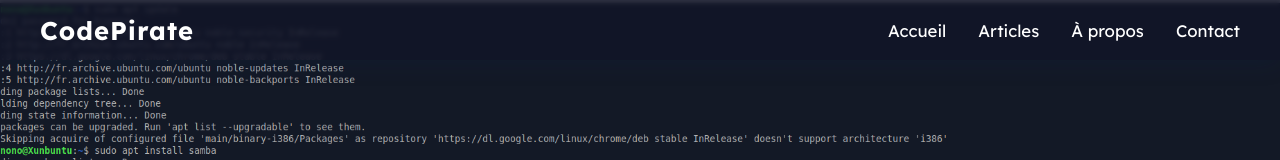
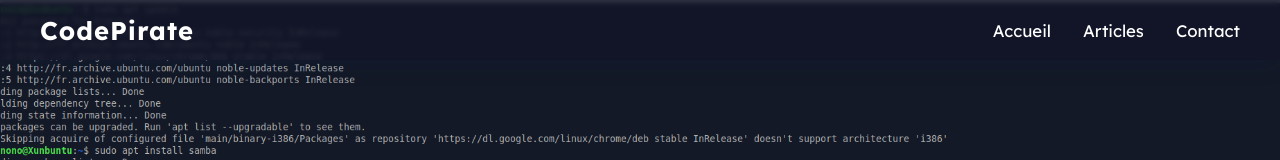
Before and after one commit to NoeDefCode/Blog-CodePirate, a plain HTML site: page article/index.html in a window 1280 px wide. Shown: the top 160 px of the page. Drawn offline with Linux system fonts and the light colour scheme; a web font is replaced by a local one.

Commit message:
Suppresion à propos dans barre nav

```diff
--- a/article/index.html
+++ b/article/index.html
@@ -16,7 +16,6 @@
         <ul class="navbar__menu">
           <li><a href="../index.html">Accueil</a></li>
           <li><a href="index.html">Articles</a></li>
-          <li><a href="#">À propos</a></li>
           <li><a href="#">Contact</a></li>
         </ul>
       </div>
```
